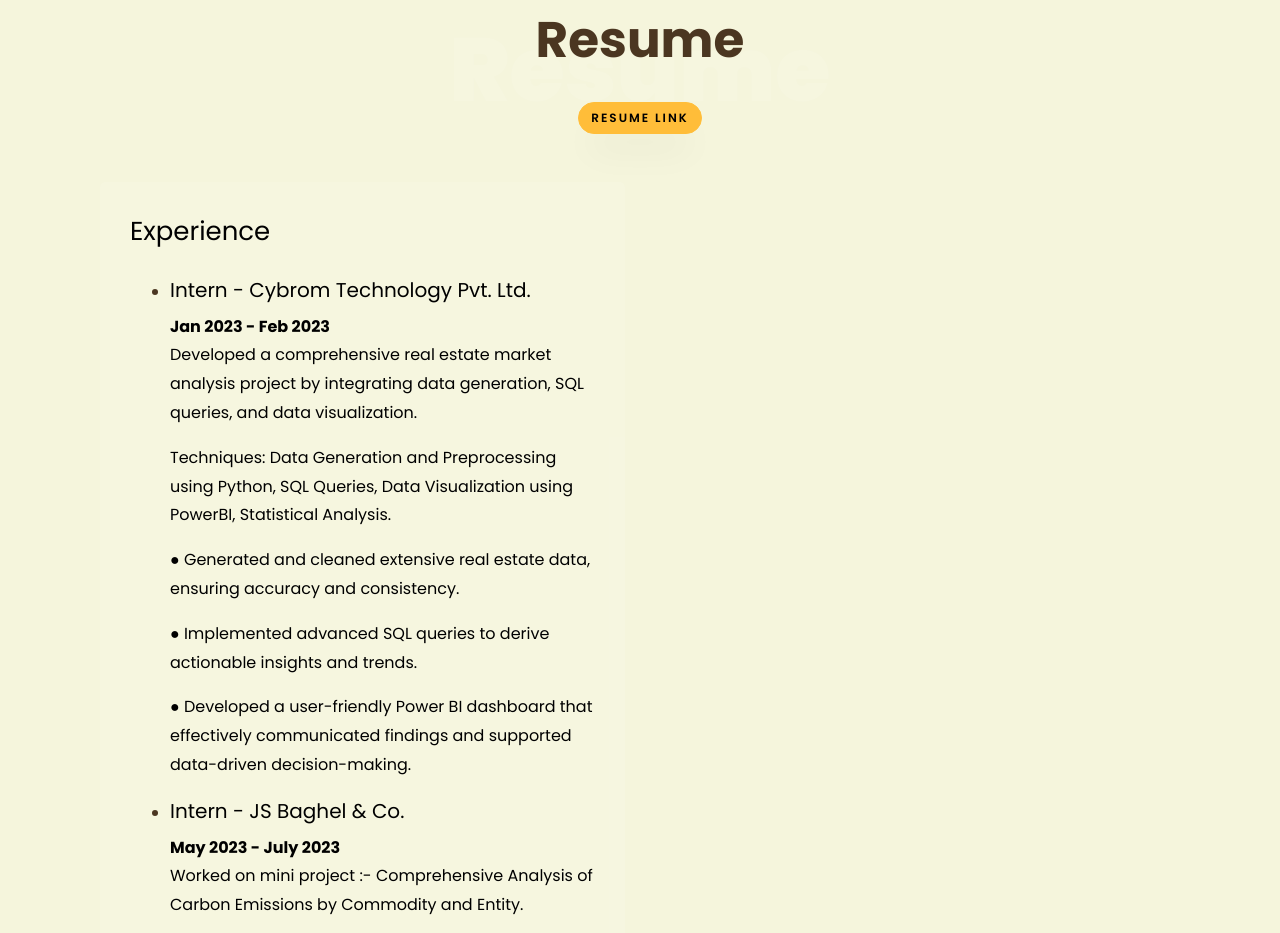
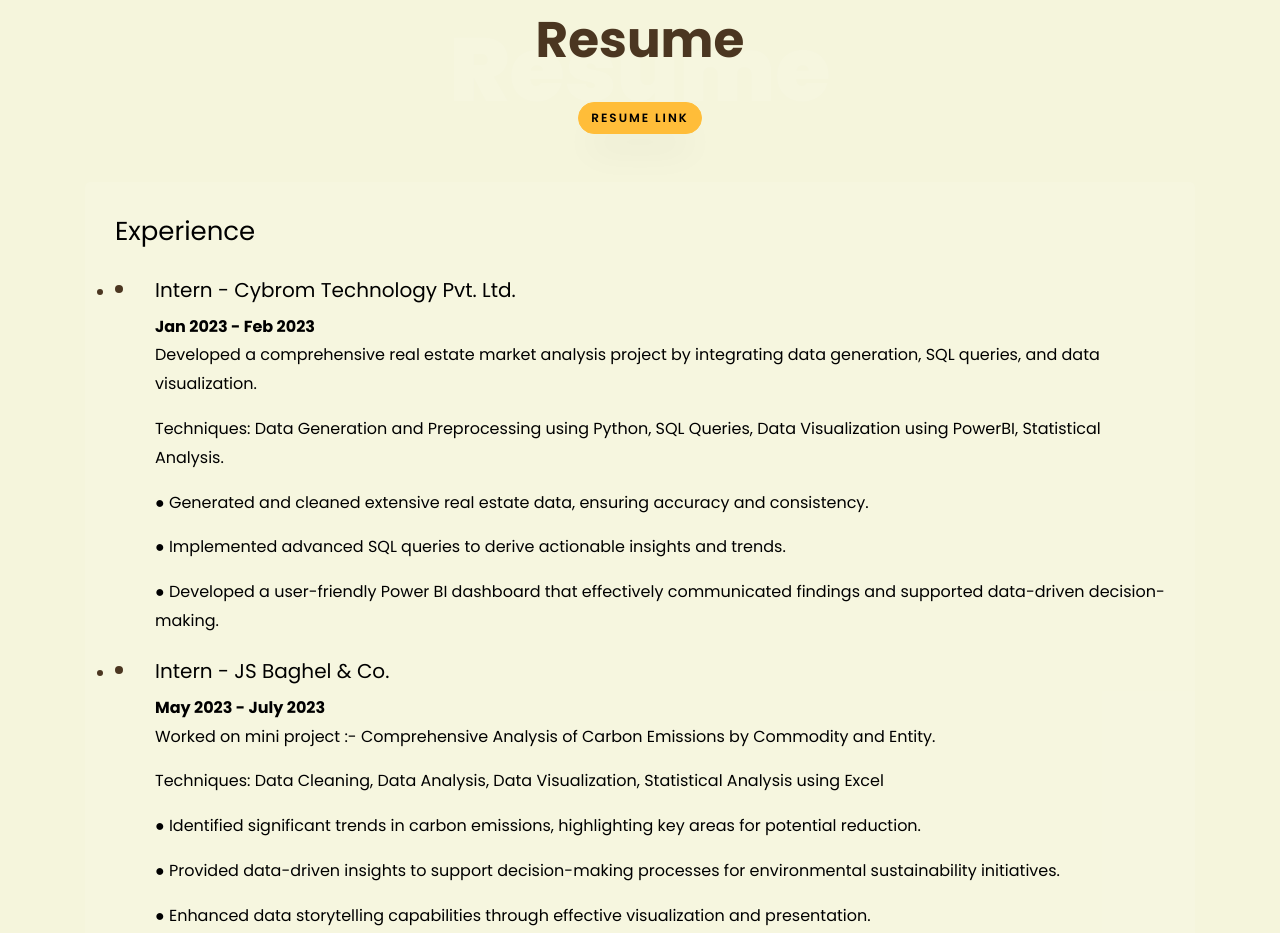
Before and after one commit to Pooja201001/pooja201001.github.io, a plain HTML site: page index.html in a window 1280 px wide. Shown: the part 1910-2843 px from the top of the page. Drawn offline with Linux system fonts and the light colour scheme.

Commit message:
Update index.html

```diff
--- a/index.html
+++ b/index.html
@@ -57,6 +57,33 @@
         #contact-section .heading-section p,
         #contact-section a {
             color: #4B3621;
+        }
+
+        /* Ensuring resume section content fits properly */
+        .resume-wrap {
+            width: 100%; /* Full width to ensure proper fitting */
+            overflow: hidden; /* To prevent content overflow */
+        }
+
+        .timeline {
+            padding-left: 0; /* Remove padding from left */
+        }
+
+        .timeline li {
+            margin-bottom: 20px; /* Space between timeline items */
+            position: relative; /* For positioning the timeline marker */
+            padding-left: 40px; /* Space for timeline marker */
+        }
+
+        .timeline li::before {
+            content: '';
+            position: absolute;
+            left: 0;
+            width: 8px;
+            height: 8px;
+            background-color: #4B3621; /* Dark brown for timeline marker */
+            border-radius: 50%;
+            top: 10px;
         }
     </style>
   </head>
@@ -145,7 +172,8 @@
           </div>
         </div>
 
-			<div class="col-md-6">
+			<div class="row">
+				<div class="col-md-12">
 					<div class="resume-wrap ftco-animate">
 						<h2 class="mb-4">Experience</h2>
 						<ul class="timeline">
```
Lines whose indentation alone changed are shown as unchanged.
